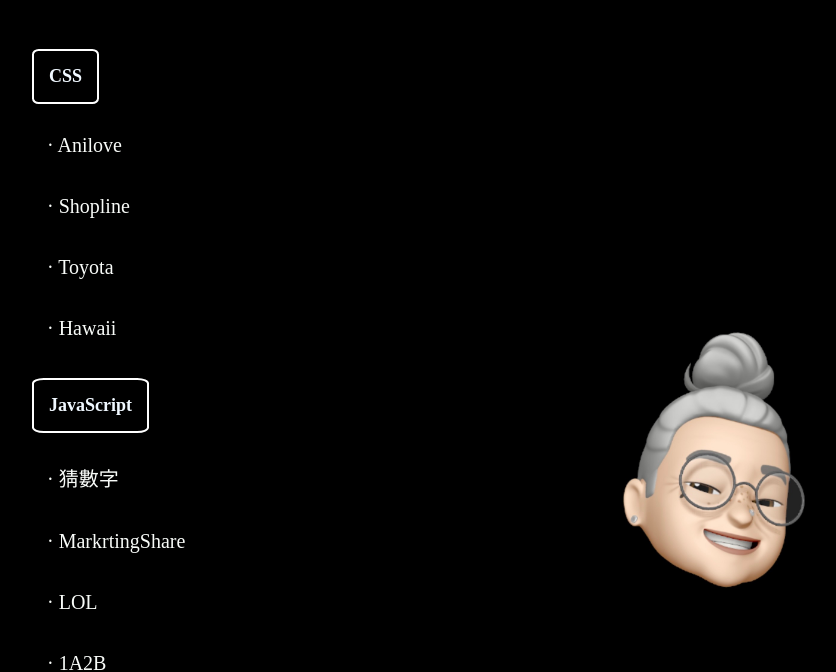
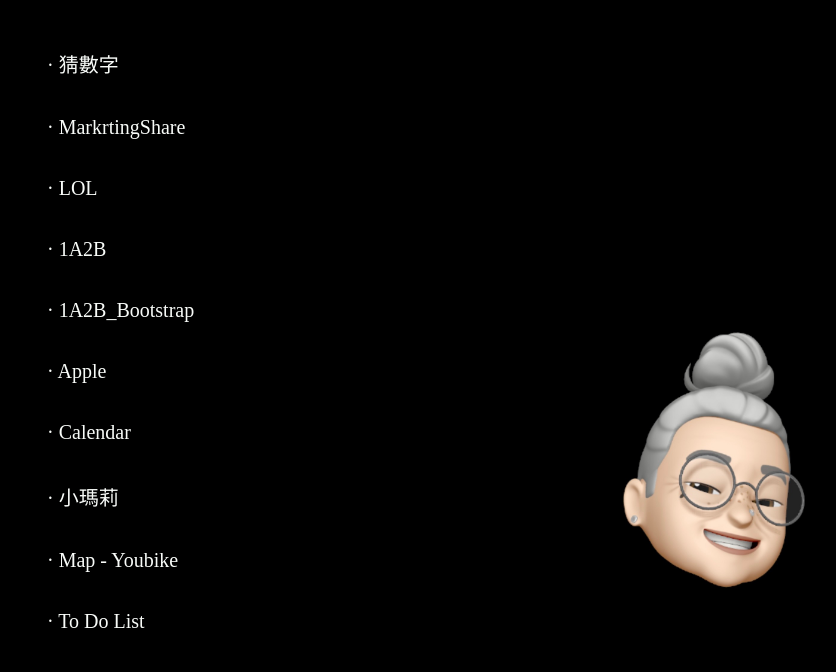
Before and after one commit to cvl1rt/cvl1rt.github.io, a plain HTML site: page Collection.html in a window 1280 px wide. Shown: the part 129-801 px from the top of the page, without its empty margins (371-1207 px from the left). Drawn offline with Linux system fonts and the light colour scheme.

Commit message:
更新作品集內容

```diff
--- a/Collection.html
+++ b/Collection.html
@@ -73,12 +73,6 @@
 <body>
     <h1>☺ Collection</h1>
     <div class="group">
-        <h2>CSS</h2>
-        <a href="./htmlcss day1/Anilove/Anilove.html"> · Anilove</a>
-        <a href="./htmlcss day2/shopline/Shopline.html"> · Shopline</a>
-        <a href="./htmlcss day4/toyota/toyota.html"> · Toyota</a>
-        <a href="./htmlcss day5/hawaii/hawaii.html"> · Hawaii</a>
-        <h2>JavaScript</h2>
         <a href="./thecode/thecode.html"> · 猜數字</a>
         <a href="./marketingShare/marketingShare.html"> · MarkrtingShare</a>
         <a href="./LOL/LOL.html"> · LOL</a>
```
